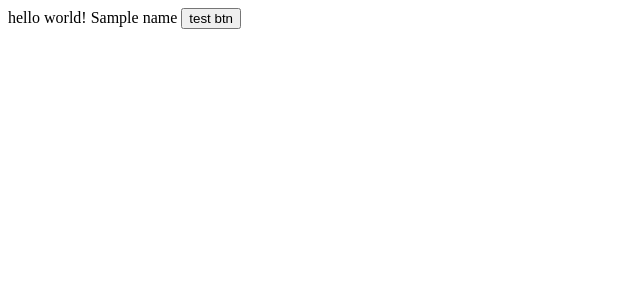
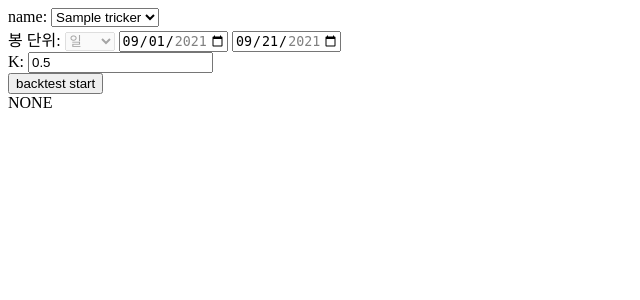
Before and after one commit to WonTaeJang/pyupbit_backtesting, a Flask app: template server/templates/backtest.html in a window 1280 px wide. Shown: the top 300 px of the page, without its empty margins (0-640 px from the left). Run offline with Flask 2, Linux system fonts and the light colour scheme; the template is opened without the code that fills it: most values are stand-ins (such as "Sample title", 1, 10 or a date in 2020).

Commit message:
client page update

```diff
--- a/server/app.py
+++ b/server/app.py
@@ -31,7 +31,9 @@ def post2(): # 경로에서 실행될 기능 선언
 
 @app.route('/')
 def index():
-    return render_template("backtest.html",name = 'won')
+    kr_trickers = backtesting.get_tickers()
+
+    return render_template("backtest.html",trickers = kr_trickers)
 
 if __name__ == "__main__":
     app.run(host="127.0.0.1", port=9000, debug=True) # host주소와 port number 선언
--- a/server/templates/backtest.html
+++ b/server/templates/backtest.html
@@ -1,33 +1,94 @@
 <!DOCTYPE html>
 <head>
-
+    <title>Cryptocurrency BackTesting</title>
 </head>
 <body>
-    hello world! {{name}}
+    <div>
+        name: <select id="select1" name="name" >
+            {% for tricker in trickers %}
+            <option value= "{{tricker}}">{{tricker}}</option>
+            {% endfor %}
+        </select>
+    </div>
 
-    <input type="button" id='btn1' value="test btn"/>
+    <div>
+        봉 단위:
+        <select name= "unit" disabled>
+            <option value= "minute1">1분</option>
+            <option value= "minute3">3분</option>
+            <option value= "minute5">5분</option>
+            <option value= "minute10">10분</option>
+            <option value= "minute30">30분</option>
+            <option value= "minute60">60분</option>
+            <option selected value= "day">일</option>
+            <option value= "week">주</option>
+            <option value= "month">월</option>
+        </select>
+        <input type='date' id="date_start" value="2021-09-01">
+        <input type='date' id="date_end">
+    </div>
+
+    <div>
+        K:
+        <input id="setValue_K" type="text" value="0.5">
+    </div>
+
+    <div>
+        <input type="button" id='btn1' value="backtest start"/>
+    </div>
+
+    <div>
+        <label id="result_lb_1">NONE</label>
+    </div>
+
+
 </body>
 <script>
+    // datetime setting
+    var m = new Date();
+    var max_date = m.getFullYear() + '-' + (m.getMonth() +1).toString().padStart(2,'0') + '-' + m.getDate().toString().padStart(2,'0');
+    document.getElementById('date_start').min = '2021-06-01'
+    document.getElementById('date_start').max = max_date
+    document.getElementById('date_end').min = '2021-01-01'
+    document.getElementById('date_end').max = max_date
+    document.getElementById('date_end').value = max_date
+
+
     const request = new XMLHttpRequest();
-
-//    request.setRequestHeader('Content-type', 'application/x-www-form-urlencoded');
-
 
 // 2. 요청 초기화
     var btn = document.getElementById('btn1').addEventListener("click", function(){
         request.open('POST', '/coin', true);
         request.setRequestHeader('Content-type', 'application/json');
-        var jj ="{'name':'KRW-BTC', 'count':200, 'to':'20210301', 'K': 0.3}" // "KRW-BTC", 10, '20210301'
-        console.log(jj);
-        request.send(JSON.stringify(jj));
 
-        // 4. onreadystatechage 이벤트리스너 등록 s
+        // name
+        var coin_index = document.getElementById('select1').selectedIndex;
+        var coin_name = document.getElementById('select1').options[coin_index].value;
+
+        // datetime
+        var start = new Date(document.getElementById('date_start').value)
+        var end = new Date(document.getElementById('date_end').value)
+
+        var elapsedMSec = end.getTime() - start.getTime();
+        var elapsedDay = ((elapsedMSec / 1000 / 60 / 60 / 24) + 1) ;
+
+        var toEnd = end.getFullYear() + (end.getMonth() + 1) + end.getDate();
+
+        // K
+        var K = document.getElementById('setValue_K').value;
+
+        var pyupbit_json ="{'name':'" + coin_name + "', 'count':" + elapsedDay + ", 'to':'" + toEnd + "', 'K': " + K + "}"; // "KRW-BTC", 10, '20210301'
+        console.log(pyupbit_json);
+        request.send(JSON.stringify(pyupbit_json));
+
+        // 4. onreadystatechage 이벤트리스너 등록
 
         request.onreadystatechange = function(event){
             // 1) 데이터를 다 받았고, 2) 응답코드 200(성공)을 받았는지 체크
             if(request.readyState == 4 && request.status == 200){
                 // 응답받은 데이터 체크
                 const responseData = request.responseText;
+                document.getElementById('result_lb_1').innerText = responseData;
                 console.log(responseData);
             }
         }
```
Also changed, not shown: server/backtesting.py (+5 -2 lines).
